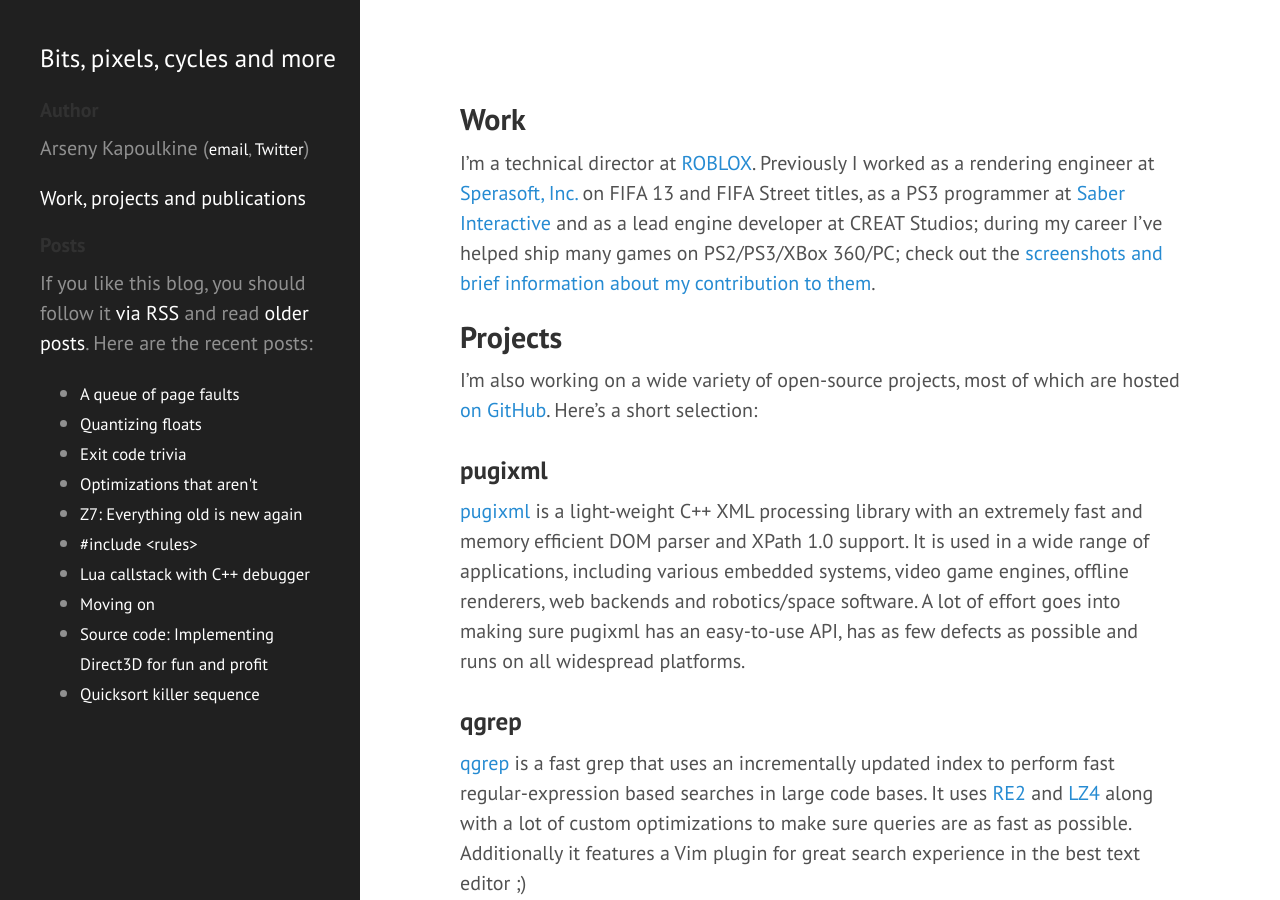
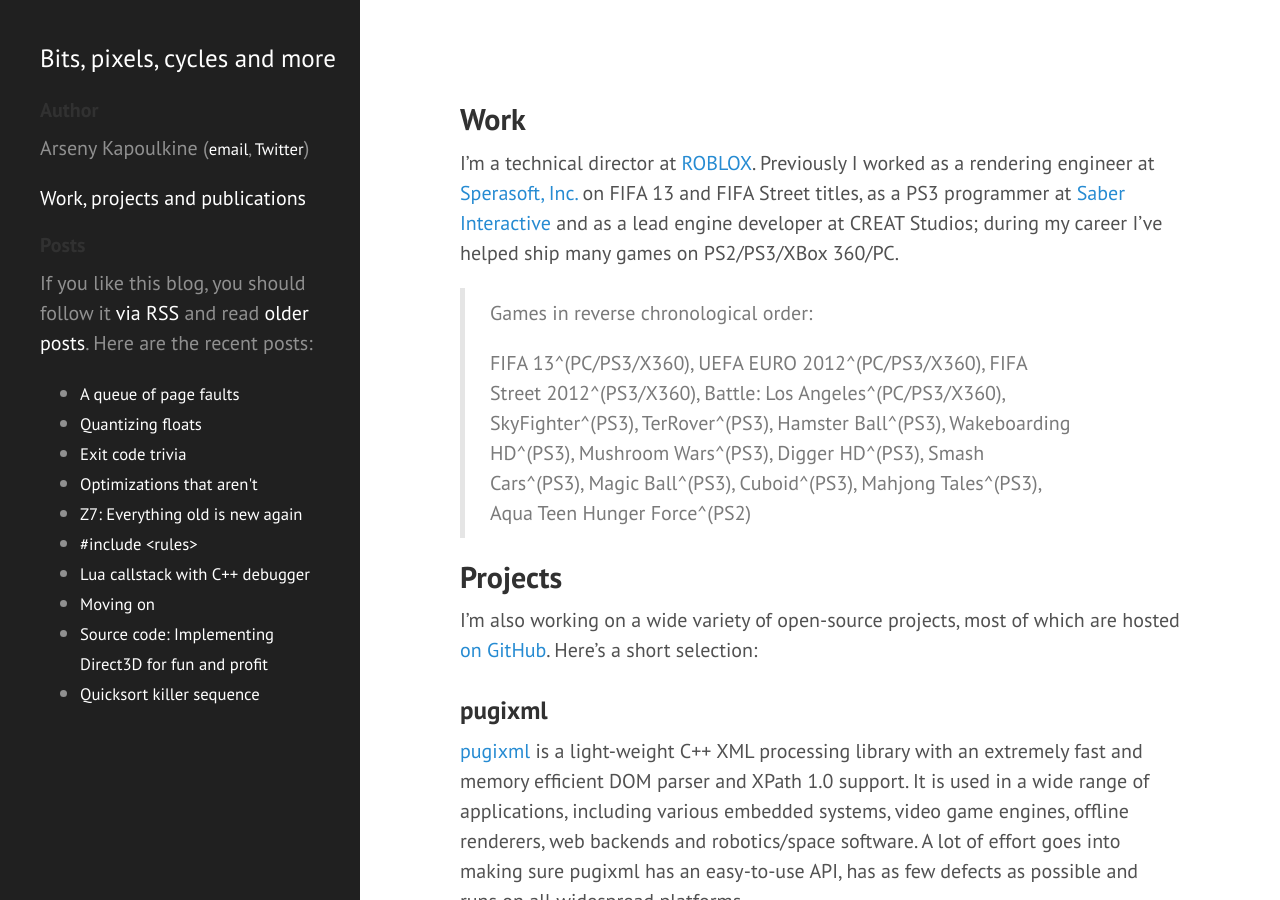
Before and after one commit to zeux/zeux.github.io, a Jekyll site: the page built from about.md, in a window 1280 px wide and 900 px high. Built offline with Jekyll 4.4.1, drawn with Linux system fonts in a browser that asks for light colours; Markdown is read by kramdown in place of the engine named in the settings.

Commit message:
Add game list to About.

```diff
--- a/about.md
+++ b/about.md
@@ -4,7 +4,11 @@
 ---
 ## Work
 
-I’m a technical director at [ROBLOX](http://corp.roblox.com/). Previously I worked as a rendering engineer at [Sperasoft, Inc.](http://sperasoft.com/) on FIFA 13 and FIFA Street titles, as a PS3 programmer at [Saber Interactive](http://www.saber3d.com/) and as a lead engine developer at CREAT Studios; during my career I’ve helped ship many games on PS2/PS3/XBox 360/PC; check out the [screenshots and brief information about my contribution to them](http://zeuxcg.org/projects/).
+I’m a technical director at [ROBLOX](http://corp.roblox.com/). Previously I worked as a rendering engineer at [Sperasoft, Inc.](http://sperasoft.com/) on FIFA 13 and FIFA Street titles, as a PS3 programmer at [Saber Interactive](http://www.saber3d.com/) and as a lead engine developer at CREAT Studios; during my career I’ve helped ship many games on PS2/PS3/XBox 360/PC.
+
+> Games in reverse chronological order:
+>
+> FIFA 13^(PC/PS3/X360), UEFA EURO 2012^(PC/PS3/X360), FIFA Street 2012^(PS3/X360), Battle: Los Angeles^(PC/PS3/X360), SkyFighter^(PS3), TerRover^(PS3), Hamster Ball^(PS3), Wakeboarding HD^(PS3), Mushroom Wars^(PS3), Digger HD^(PS3), Smash Cars^(PS3), Magic Ball^(PS3), Cuboid^(PS3), Mahjong Tales^(PS3), Aqua Teen Hunger Force^(PS2)
 
 ## Projects
 
```
